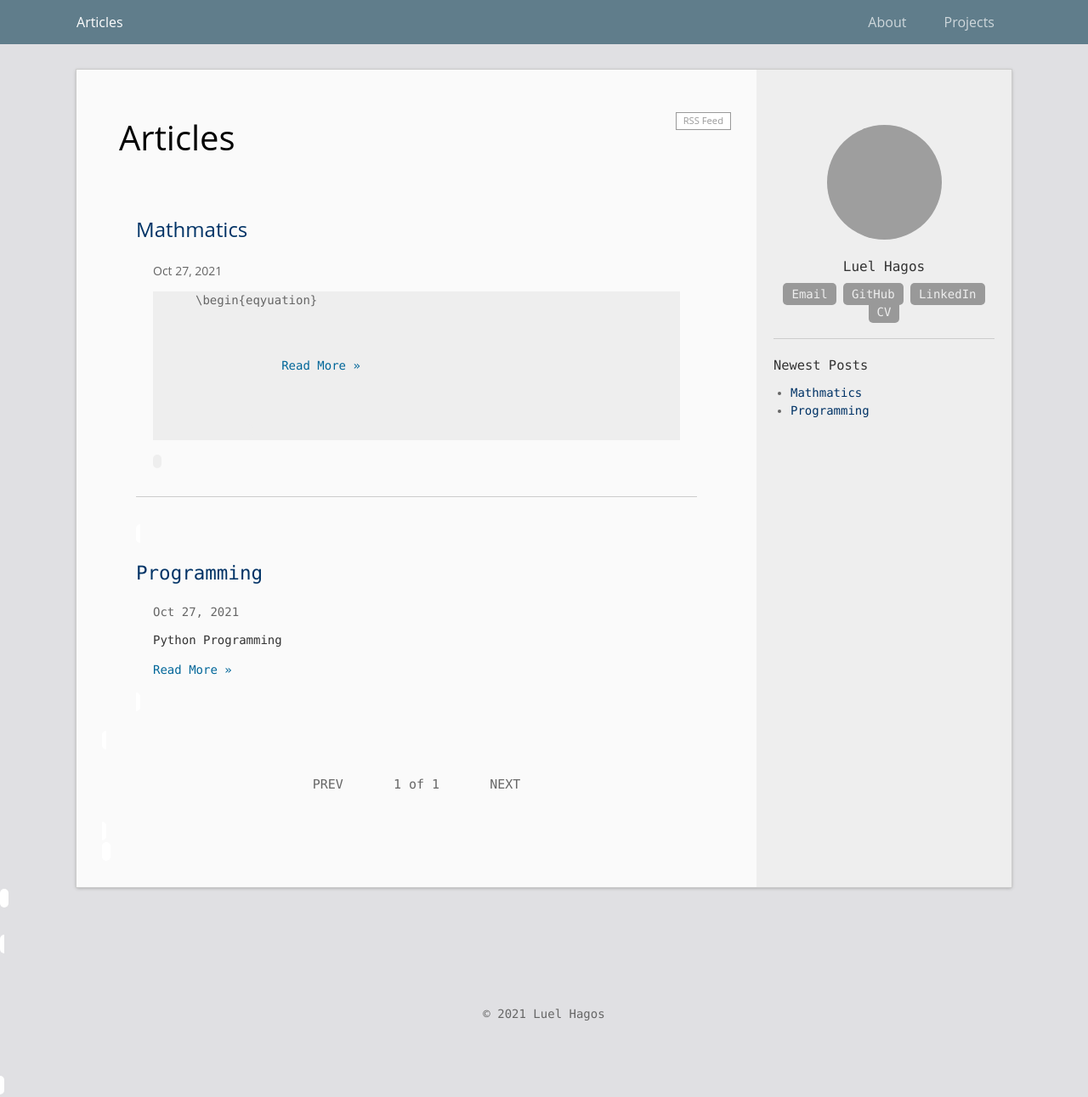
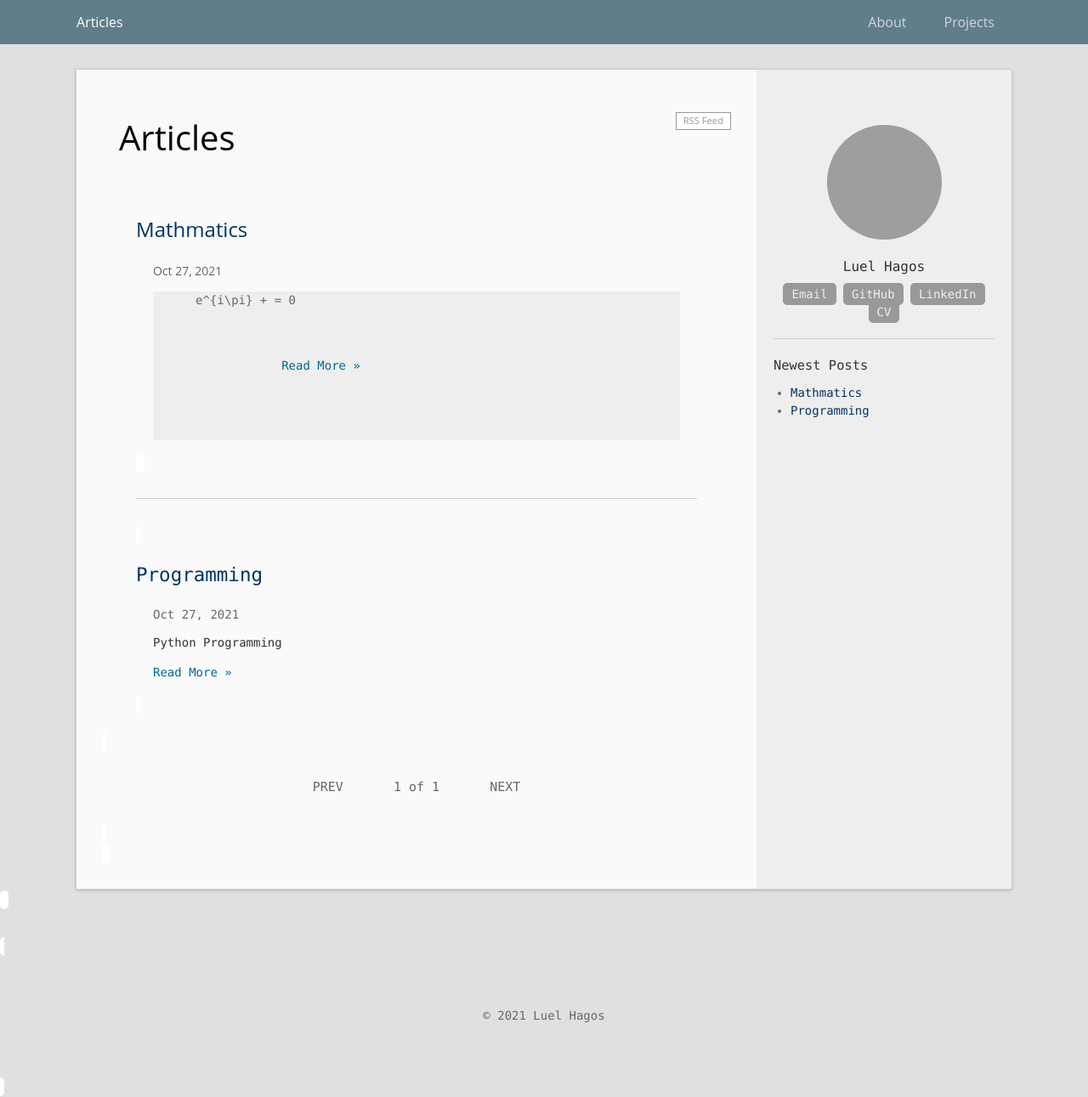
Before and after one commit to laobubu/jekyll-theme-EasyBook, a Jekyll site: the page built from index.html, in a window 1280 px wide. Shown: the whole page at 85% size. Built offline with Jekyll 4.4.1, drawn with Linux system fonts in a browser that asks for light colours; the list of posts is cut into pages by our own code; grey boxes are pictures that could not be loaded.

Commit message:
Update 1970-01-01-test.markdown

````diff
--- a/_posts/1970-01-01-test.markdown
+++ b/_posts/1970-01-01-test.markdown
@@ -6,8 +6,6 @@
 permalink: /archivers/test
 ---
 
+```LaTex
+e^{i\pi} + = 0
 ```
-\begin{eqyuation}
-e^{i\pi} + = 0
-\end{equation}
-```
````
